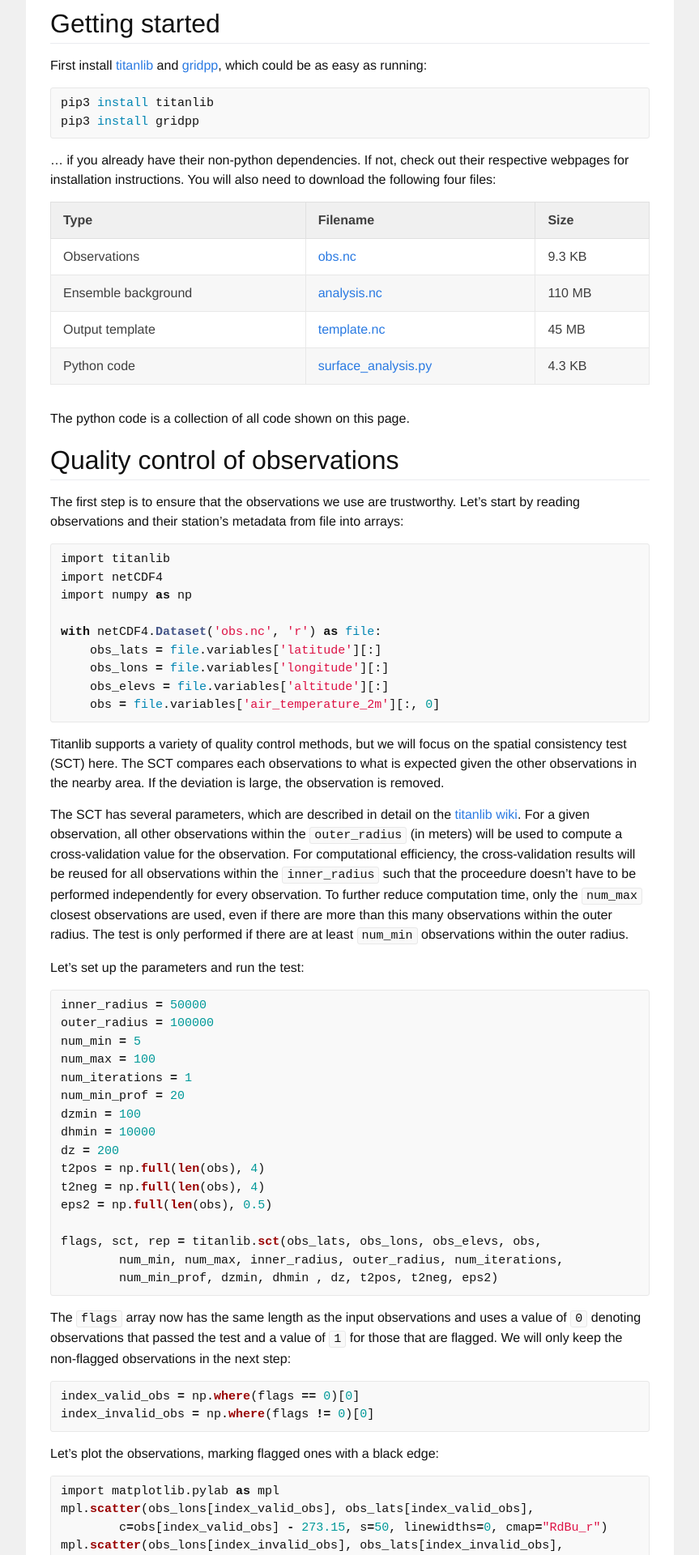
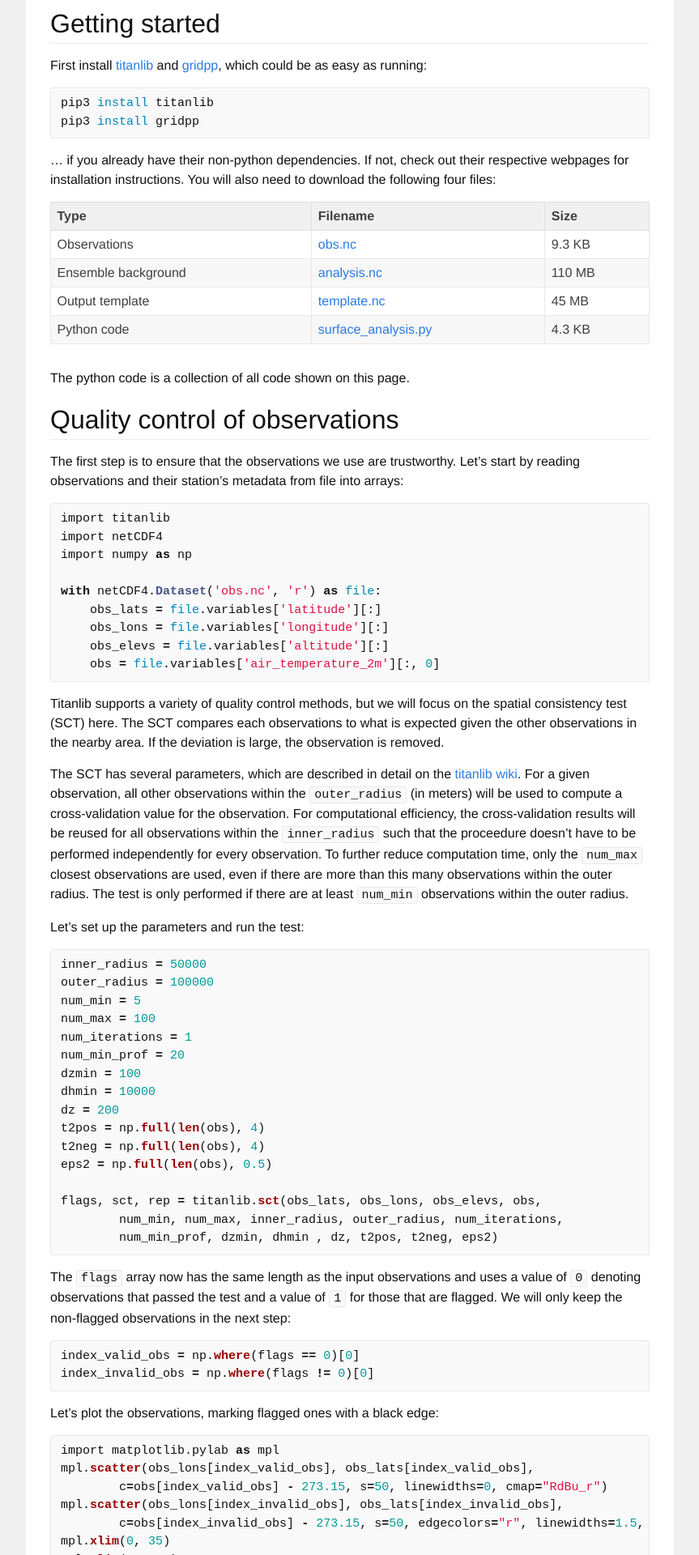
Before and after one commit to tnipen/tnipen.github.io, a Jekyll site: the page built from _posts/2020-06-15-titanlib-gridpp.markdown, in a window 1280 px wide. Shown: the part 552-2472 px from the top of the page at 81% size, without its empty margins (208-1071 px from the left). Built offline with Jekyll 4.4.1, drawn with Linux system fonts in a browser that asks for light colours.

Commit message:
Table spacing

```diff
--- a/_sass/_base.scss
+++ b/_sass/_base.scss
@@ -240,7 +240,7 @@ table {
     }
   }
   th, td {
-    padding: ($spacing-unit / 3) ($spacing-unit / 2);
+    padding: ($spacing-unit / 6) ($spacing-unit / 4);
   }
   th {
     background-color: $table-header-bg-color;
```
